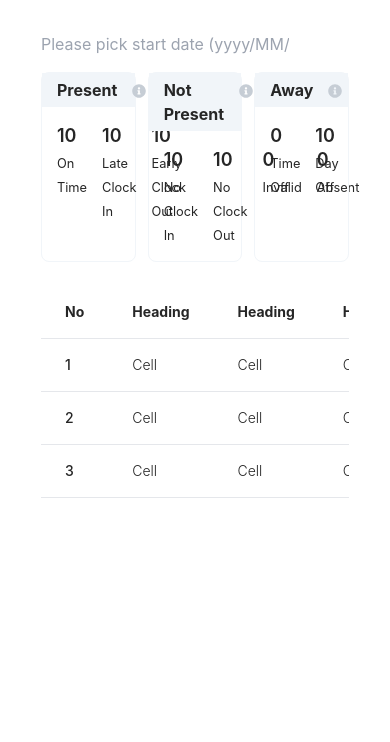
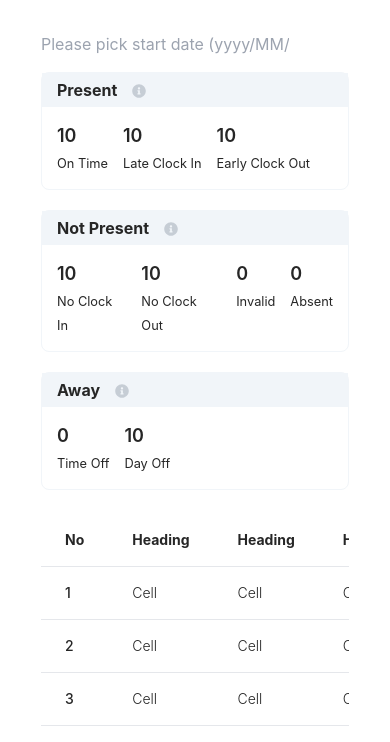
Before and after one commit to dikokartiko/local-clokify, a React (Create React App) app in the folder client/: page /attandance-log in a window 390 px wide. Shown: the top 742 px of the page. Built offline with nearby package versions, Linux system fonts and the light colour scheme.

Commit message:
fix responsive

```diff
--- a/client/src/index.css
+++ b/client/src/index.css
@@ -91,3 +91,32 @@
 .details-log a {
   color: #255cb3;
 }
+
+.attendanceCards {
+  display: grid;
+  gap: 20px;
+  grid-template-columns: repeat(3, minmax(1px, 300px));
+}
+
+@media screen and (max-width: 991px) {
+  .attendanceLive {
+    width: 80%;
+  }
+
+  .attendanceCards {
+    grid-template-columns: repeat(2, minmax(1px, 300px));
+  }
+}
+
+@media screen and (max-width: 557px) {
+  .attendanceLive {
+    width: 100%;
+  }
+}
+
+@media screen and (max-width: 675px) {
+
+  .attendanceCards {
+    grid-template-columns: repeat(1, minmax(1px, 1fr));
+  }
+}
--- a/client/src/views/AttendanceLog/AttendanceLog.jsx
+++ b/client/src/views/AttendanceLog/AttendanceLog.jsx
@@ -11,7 +11,6 @@
                 <Filter></Filter>
             </div>
             <div className='attendanceCards mb-4'>
-                <div className="grid grid-cols-3 gap-3">
                 {dataCards.map((item, key) => {
                     return (
                         <Cards
@@ -22,7 +21,6 @@
                     );
                 })}
             </div>
-            </div>
             <div className='attendanceTable mt-4'>
                 <Table></Table>
             </div>
```
Lines whose indentation alone changed are shown as unchanged.
